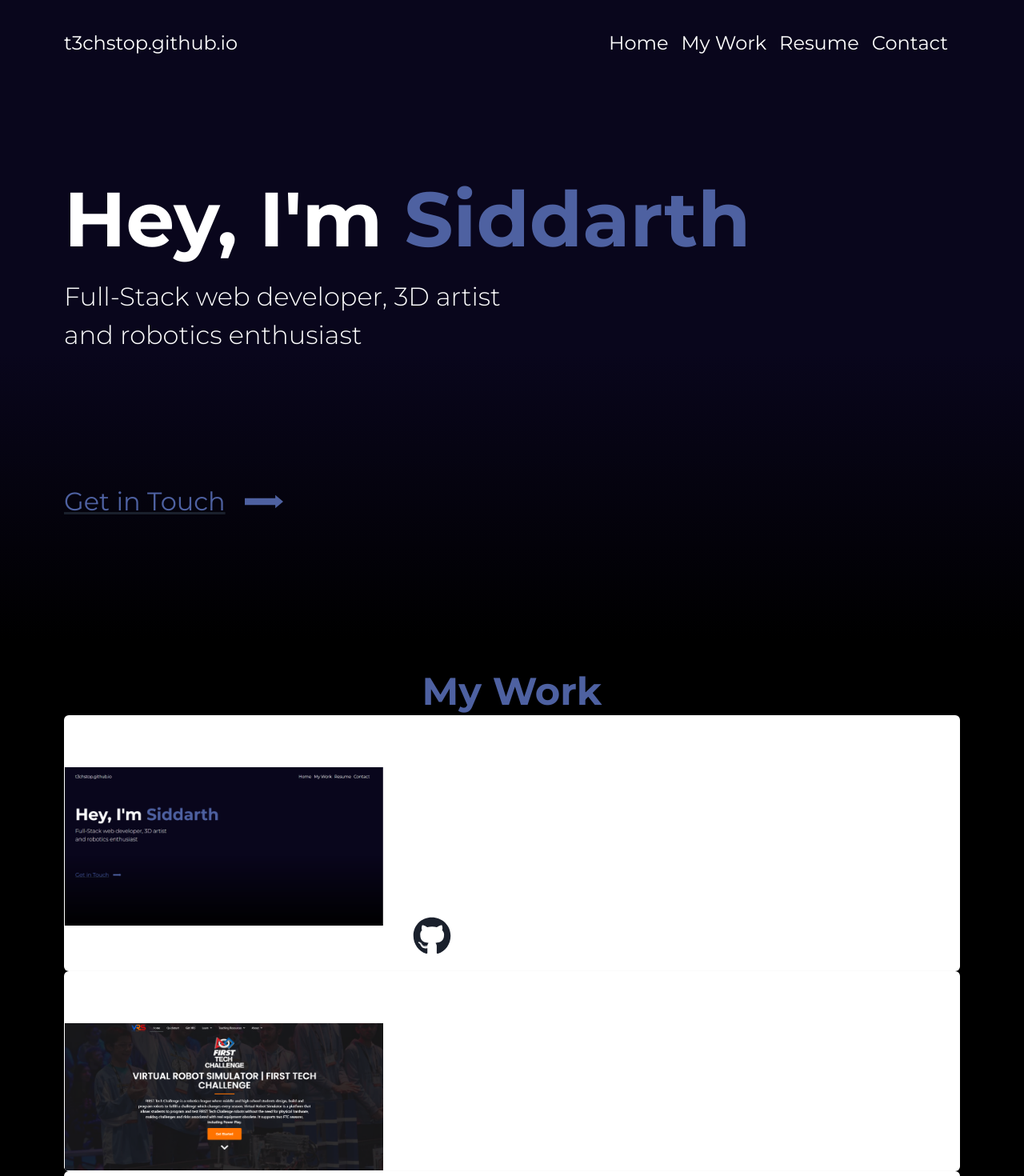
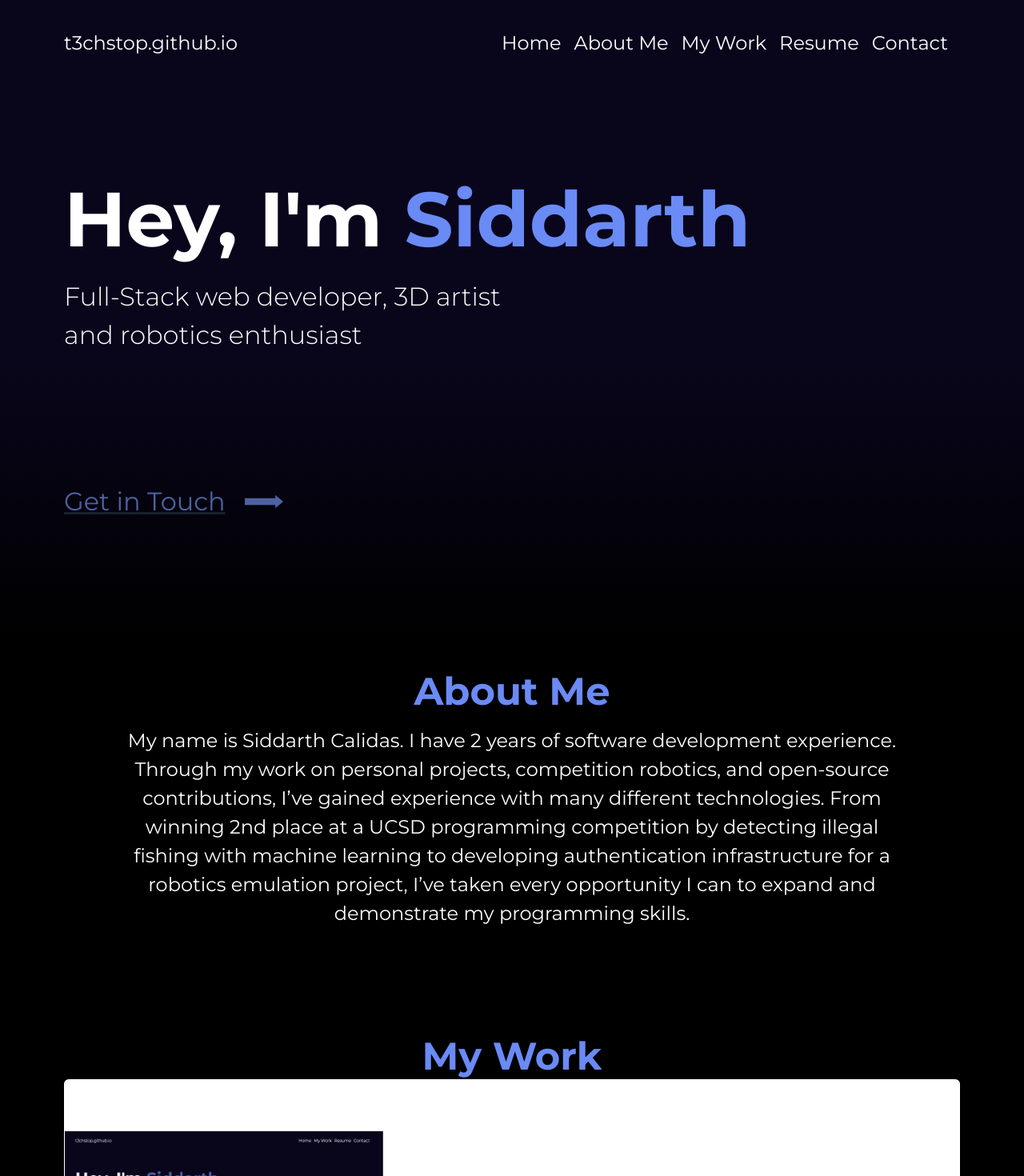
Before and after one commit to t3chstop/portfolio-v5, a React (Vite) app: page / in a window 1280 px wide. Shown: the top 1470 px of the page at 80% size. Built offline with nearby package versions, Linux system fonts and the light colour scheme.

Commit message:
add about me section

```diff
--- a/src/App.tsx
+++ b/src/App.tsx
@@ -9,7 +9,7 @@ import '@fontsource/montserrat/700.css'
 import { Header,} from './components/Header'
 import { HeroBottom } from './components/HeroBottom'
 import { MyWork } from './components/MyWork'
-
+import { AboutMe } from './components/AboutMe'
 
 function App() {
   document.title = "Siddarth Calidas | Web Developer"
@@ -23,6 +23,7 @@ function App() {
           <HeroBottom />
         </Box>
         <Box w='100vw' h='100%' bg='black'>
+          <AboutMe />
           <MyWork />
         </Box>
       </ChakraProvider>
--- /dev/null
+++ b/src/components/AboutMe.tsx
@@ -0,0 +1,34 @@
+import React from 'react'
+import {
+    Flex,
+    Spacer,
+    Box,
+    Heading,
+    Text,
+    VStack,
+  } from '@chakra-ui/react'
+
+import { HamburgerMenuIcon, RightArrowIcon } from '../icons/Icon'
+
+export function AboutMe() {
+    return (
+        <Box alignContent='right' id='about'>
+            <Flex pt='9' pr={['8', '8', '36']} pl={['8', '8', '36']}>
+                <Spacer />
+                    <VStack spacing='3.5'>
+                        <Heading as='h2' color='blue.100' fontWeight='bold' fontSize='5xl'>About Me</Heading>
+                        <Text fontWeight='normal' fontSize='2xl' color='white'>
+                            My name is Siddarth Calidas. I have 2 years of software development experience. Through my
+                            work on personal projects, competition robotics, and open-source contributions, I’ve gained
+                            experience with many different technologies. From winning 2nd place at a UCSD programming
+                            competition by detecting illegal fishing with machine learning to developing authentication
+                            infrastructure for a robotics emulation project, I’ve taken every opportunity I can to expand
+                            and demonstrate my programming skills.
+                        </Text>
+                    </VStack>
+                <Spacer />
+            </Flex>
+        </Box>
+
+    )
+}
--- a/src/components/Header.tsx
+++ b/src/components/Header.tsx
@@ -8,7 +8,7 @@ export function Header() {
 
     return (
             <Box textAlign='left' pt={[10, 10, 10, 36]} pl={[0, 10, 20]} pr='10'>
-                <Heading as='h1' fontWeight='bold' fontSize={['5.5rem', '5.5rem', '8xl']} color='white'>Hey, I'm <Heading as='span' fontWeight='bold' fontSize={['5.5rem', '5.5rem', '8xl']} color='blue.400'>Siddarth</Heading></Heading>
+                <Heading as='h1' fontWeight='bold' fontSize={['5.5rem', '5.5rem', '8xl']} color='white'>Hey, I'm <Heading as='span' fontWeight='bold' fontSize={['5.5rem', '5.5rem', '8xl']} color='blue.100'>Siddarth</Heading></Heading>
                 <Text fontWeight='light' fontSize='32px' pt='16px' maxWidth='xl' color='white'>Full-Stack web developer, 3D artist and robotics enthusiast</Text>
             </Box>
 
--- a/src/components/MyWork.tsx
+++ b/src/components/MyWork.tsx
@@ -24,10 +24,10 @@ import {SiChakraui, SiTypescript, SiVite, SiDjango, SiCss3} from 'react-icons/si
 
 export function MyWork() {
     return (
-        <Box>
+        <Box pt='24'>
             <Flex pt='9' pr='20' pl={[0, 10, 20]} id='myWork'>
                 <Spacer />
-                    <Heading as='h2' color='blue.400' fontWeight='bold' fontSize='5xl'>My Work</Heading>
+                    <Heading as='h2' color='blue.100' fontWeight='bold' fontSize='5xl'>My Work</Heading>
                 <Spacer />
             </Flex>
             {/* Portfolio Website Card */}
--- a/src/components/Navbar.tsx
+++ b/src/components/Navbar.tsx
@@ -27,6 +27,10 @@ export function Navbar() {
                 <Breadcrumb separator='' fontSize='2xl' color='white' pr={[0, 10, 20]}>
                     <BreadcrumbItem isCurrentPage>
                         <BreadcrumbLink href='#'>Home</BreadcrumbLink>
+                    </BreadcrumbItem>
+
+                    <BreadcrumbItem>
+                        <BreadcrumbLink href='#'>About Me</BreadcrumbLink>
                     </BreadcrumbItem>
 
                     <BreadcrumbItem>
```
